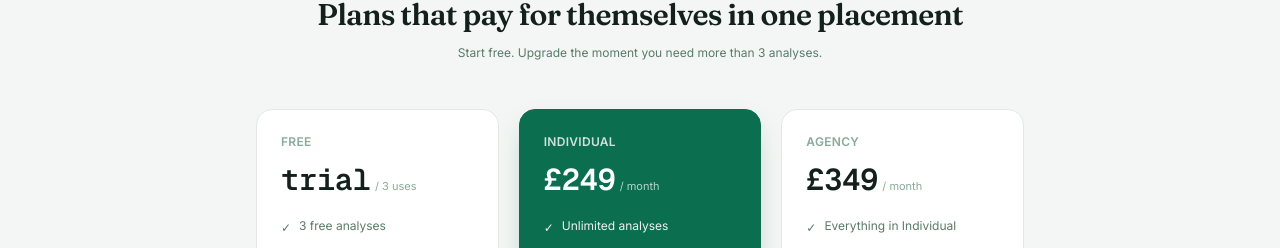
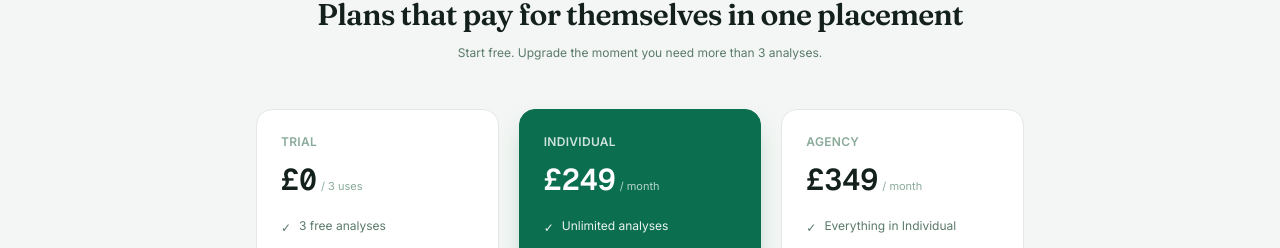
Before and after one commit to Conorthomas1043/Helixon, a Next.js app in the folder helixon-app/: page / in a window 1280 px wide. Shown: the part 1299-1547 px from the top of the page. Built offline with nearby package versions, Linux system fonts and the light colour scheme.

Commit message:
Update plan name and price in page.js

```diff
--- a/helixon-app/app/page.js
+++ b/helixon-app/app/page.js
@@ -588,7 +588,7 @@ export default function LandingPage() {
 
   const plans = [
     {
-      name: "Free", price: "trial",period: "/ 3 uses",
+      name: "TRIAL", price: "£0",period: "/ 3 uses",
       features: ["3 free analyses", "Match score & summary", "Email drafting"],
       cta: "Try it free", highlight: false, action: "trial",
     },
```
